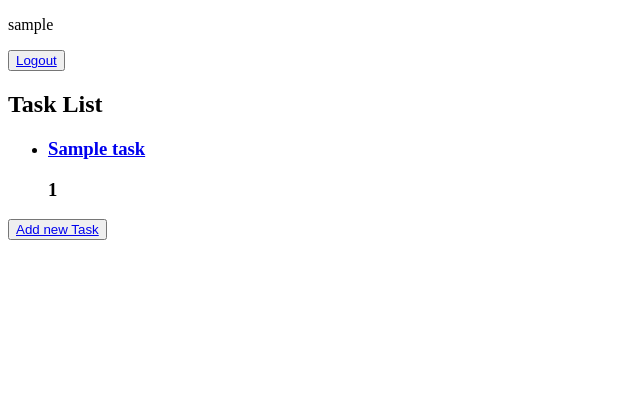
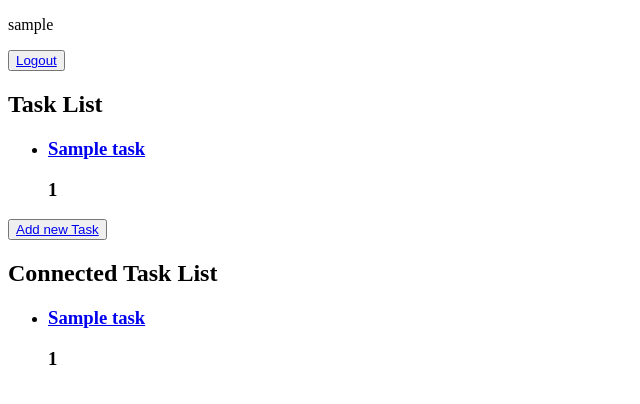
Before and after one commit to Seferp/task_manager, a Django app: page / in a window 1280 px wide. Shown: the top 404 px of the page, without its empty margins (0-640 px from the left). Run offline with Django 5.2, Linux system fonts and the light colour scheme; a user stored in the database is signed in; tables that the repository leaves empty hold one stand-in row (values such as "Sample post").

Commit message:
Updated def task_detail in views.py Now detail of specific task can see only user which created the task or anyone from connected users.

```diff
--- a/manager/task_manager/models.py
+++ b/manager/task_manager/models.py
@@ -29,7 +29,6 @@ class Task(models.Model):
         self.clean()
         super().save(*args, **kwargs)
 
-
 class Comment(models.Model):
     task = models.ForeignKey(Task, on_delete=models.CASCADE, related_name='comments')
     user = models.ForeignKey(User, on_delete=models.CASCADE, related_name='user_comment')
--- a/manager/task_manager/templates/task_manager/task_list.html
+++ b/manager/task_manager/templates/task_manager/task_list.html
@@ -6,7 +6,7 @@
 <h2>Task List</h2>
 
 {% if user.is_authenticated %}
-    <div id="task_detail">
+    <div id="tasks_list">
         <ul>
             {% for task in tasks %}
                 <li>
@@ -18,6 +18,20 @@
             {% endfor %}
         </ul>
         <button><a href="{% url 'create_task' %}">Add new Task</a></button>
+    </div>
+<h2>Connected Task List</h2>
+    <div id="connected_tasks_list">
+        <ul>
+            {% for connected_task in connected_tasks %}
+                <li>
+                    <a href="{% url 'task_detail' connected_task.title connected_task.id %}"><h3>{{ connected_task.title }}</h3></a>
+                    <h3>{{ connected_task.id }}</h3>
+                </li>
+            {% empty %}
+                <p> There is no task yet</p>
+            {% endfor %}
+        </ul>
+    </div>
 {% else %}
     <p>You need to be logged in to view and add tasks.</p>
 {% endif %}
--- a/manager/task_manager/templates/task_manager/task_update.html
+++ b/manager/task_manager/templates/task_manager/task_update.html
@@ -8,7 +8,7 @@
     <form method="post">
         {% csrf_token %}
         {{ form.as_p }}
-        <button type="submit">Add</button>
+        <button type="submit">Updated</button>
     </form>
 
 {% endblock %}
--- a/manager/task_manager/views.py
+++ b/manager/task_manager/views.py
@@ -1,12 +1,13 @@
-from django.shortcuts import render, redirect, get_object_or_404
+from django.shortcuts import render, redirect, get_object_or_404, HttpResponseRedirect
 from django.urls import reverse_lazy
 from .models import Task, Comment
 from .forms import UserRegistrationForm, TaskForm, CommentForm
 from django.contrib.auth import logout, login, authenticate
 from django.contrib.auth.forms import AuthenticationForm
-from django.contrib.auth.decorators import login_required
+from django.contrib.auth.decorators import login_required, permission_required
 from django.views.decorators.http import require_POST
 from django.views.generic import UpdateView
+from django.core.exceptions import PermissionDenied
 
 
 # Create your views here.
@@ -65,16 +66,24 @@ def create_task(request):
 
 def user_tasks(request):
     if request.user.is_authenticated:
-        tasks = Task.objects.filter(user = request.user)
-        return render(request, 'task_manager/task_list.html', {'tasks': tasks})
+        tasks = Task.objects.filter(user=request.user)
+        connected_tasks = Task.objects.filter(connected_users=request.user)
+
+        return render(request, 'task_manager/task_list.html', {
+                          'tasks': tasks,
+                          'connected_tasks': connected_tasks
+                      })
 
     else:
         return render(request, 'task_manager/task_list.html')
 
 def task_detail(request, task_title, task_id):
     task = get_object_or_404(Task, title=task_title, id=task_id)
+    if task.user != request.user and request.user not in task.connected_users.all():
+        raise PermissionDenied
     connected_users = task.connected_users.all()
     form = CommentForm()
+
     return render(request, 'task_manager/task_detail.html', {'task': task,
                                                              'form': form,
                                                              'connected_users': connected_users})
@@ -87,8 +96,6 @@ class TaskUpdate(UpdateView):
     def get_success_url(self):
         task = self.object
         return reverse_lazy('task_detail', kwargs={'task_title': task.title, 'task_id': task.id})
-
-
 
 
 # @require_POST
```
